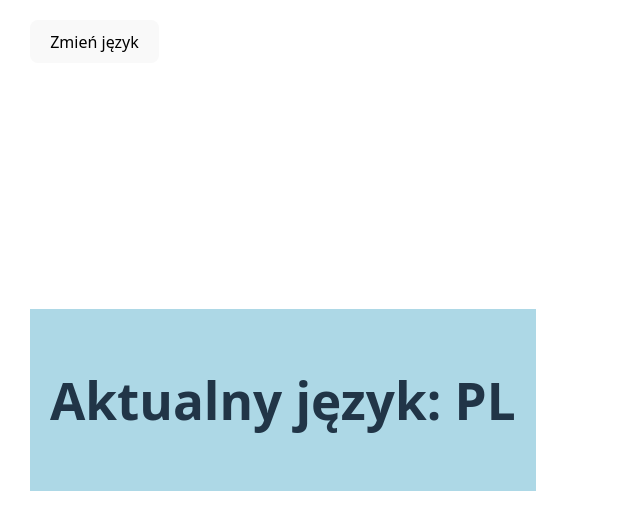
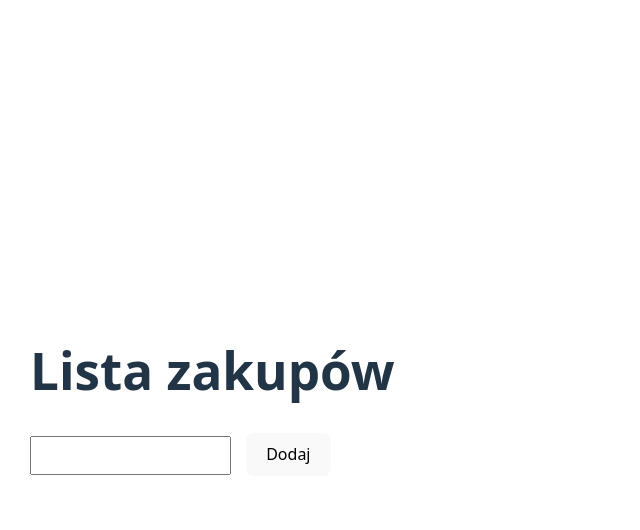
Before and after one commit to strefakursowpl/Kurs-React-od-podstaw, a React (Vite) app: page / in a window 1280 px wide. Shown: the top 530 px of the page, without its empty margins (0-640 px from the left). Built offline with nearby package versions, Linux system fonts and the light colour scheme.

Commit message:
3_8 - hook useReducer

```diff
--- a/src/main.tsx
+++ b/src/main.tsx
@@ -2,10 +2,10 @@ import { StrictMode } from 'react';
 import { createRoot } from 'react-dom/client';
 
 import './index.css';
-import { ContextComponent } from "./context";
+import { ReducerComponent } from "./reducer";
 
 createRoot(document.getElementById('root')!).render(
 	<StrictMode>
-		<ContextComponent />
+		<ReducerComponent />
 	</StrictMode>,
 );
--- /dev/null
+++ b/src/reducer.tsx
@@ -0,0 +1,113 @@
+// @ts-nocheck
+
+// 1. Reducer służy do zarządzania stanem, jest szczególnie przydatny
+//    gdy na stanie przeprowadzamy wiele różnych akcji.
+// 2. Aby z niego skorzystać musimy najpierw napisać funkcję reducera, najlepiej w oddzielnym pliku.
+// 3. Funkcja ta przyjmuje jako pierwszy parametr state,
+//    a jako drugi akcję, oraz powinna zwracać przyszły state.
+//    Często w reducerach używamy switcha, ale logikę można też oprzeć na if/else.
+// 4. W funkcji tej powinniśmy przypisać logikę dla każdego typu akcji, która dotyczy danego stanu.
+//    Przykładowo: add, remove, edit. Dla każdego typu akcji powinniśmy zwrócić stan,
+//    oczywiście stanu bezpośrednio nie modyfikujemy.
+// 5. Aby skorzystać z reducera w komponentach używamy hooka useReducer().
+//    np. const [state, dispatch] = useReducer(myReducer, initialState);
+//    Jako pierwszy parametr przekazujemy funkcję reducera, a jako drugi początkowy stan.
+//    Hook ten zwraca stan oraz funkcję która pozwala wysyłać akcje do reducera.
+// 6. Funkcja dispatch() przyjmuje obiekt, który powinien zawierać przede wszystkim typ akcji,
+//    oraz inne ważne dla tej akcji parametry np. dispatch({type: 'remove', id: 123}),
+//    lub dispatch({type: 'add', title: 'Post Title', content: 'Any content'})
+// 7. Reducer często jest łączony z contextem do zarządzania globalnym stanem,
+//    podobne funkcje reducera używane są także w bibliotekach
+//    do zarządzania stanem np. Redux czy Zustand.
+
+import { useReducer } from 'react';
+
+function shoppingReducer(state, action) {
+	switch (action.type) {
+		case 'write': {
+			return {
+                value: action.value,
+                list: state.list
+            };
+		}
+		case 'add': {
+
+            if(!state.value) {
+                return {
+                    value: '',
+                    list: state.list
+                }
+            }
+
+			return {
+                value: '',
+                list: [
+                    {
+                        id: crypto.randomUUID(),
+                        text: state.value,
+                    },
+                    ...state.list
+                ],
+            };
+		}
+		case 'remove': {
+			return {
+                value: state.value,
+                list: state.list.filter(item => item.id !== action.id),
+            };
+		}
+	}
+}
+
+export function ReducerComponent() {
+	const [shoppingList, dispatch] = useReducer(shoppingReducer, {
+		value: '',
+		list: [],
+	});
+
+	function handleWrite(value) {
+		dispatch({
+			type: 'write',
+			value,
+		});
+	}
+
+	function handleAdd() {
+		dispatch({
+			type: 'add',
+		});
+	}
+
+	function handleRemove(id) {
+		dispatch({
+			type: 'remove',
+			id,
+		});
+	}
+
+	return (
+		<div style={{ paddingLeft: '30px' }}>
+			<h1>Lista zakupów</h1>
+			<input
+				type="text"
+				style={{ marginRight: '15px', padding: '10px' }}
+				value={shoppingList.value}
+				onChange={e => handleWrite(e.target.value)}
+				onKeyUp={e => e.code === 'Enter' && handleAdd()}
+			/>
+			<button onClick={handleAdd}>Dodaj</button>
+			<ul>
+				{shoppingList.list.map(item => (
+					<li key={item.id} style={{ marginBottom: '15px' }}>
+						<span style={{ fontSize: '20px' }}>{item.text}</span>
+						<button
+							style={{ marginLeft: '15px' }}
+							onClick={() => handleRemove(item.id)}>
+							Usuń
+						</button>
+					</li>
+				))}
+			</ul>
+		</div>
+	);
+}
```
